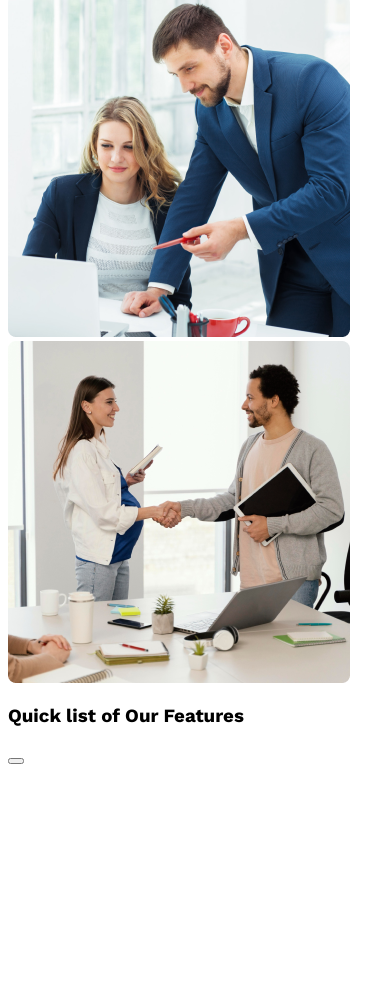
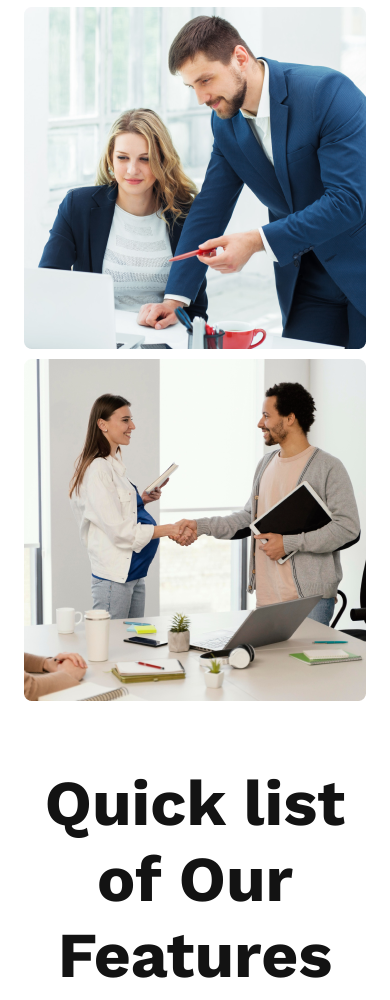
Before and after one commit to Imamasharmeen/G3-architects-webside, a plain HTML site: page index.html in a window 390 px wide. Shown: the part 1916-2916 px from the top of the page. Before the commit the page ends 2689 px from the top, so only its background shows below. Drawn offline with nearby package versions, Linux system fonts and the light colour scheme.

Commit message:
Added featured section and made responsive for small and medium devices

```diff
--- a/index.html
+++ b/index.html
@@ -20,7 +20,7 @@
 
         </nav>
         <div class="banner-content">
-            <h1 class="banner-title">Brand New <br>Group of Architects </h1>
+            <h1 class="banner-title ">Brand New <br>Group of Architects </h1>
             <p class="banner-description">There are many variations of passages of Lorem Ipsum available, but the majority have suffered alteration in some form, by injected humour, or randomised words which don't look even</p>
             <button class="button">Explore More</button>
         </div>
@@ -37,9 +37,9 @@
                 <img src="./images/team4.png">
             </div>
             <div class="feature-content">
-                <h3 class="feature-img">Quick list of Our Features</h3>
-                <p class="feature-img"></p>
-                <button></button>
+                <h3 class="feature-title">Quick list of Our Features</h3>
+                <p class="feature-description">There are many variations of passages of Lorem Ipsum available, but the majority have suffered alteration in some form, by injected humour, or randomised words which don't look even</p>
+                <button class="button">Explore More</button>
             </div>
         </section>
     </main>
--- a/style.css
+++ b/style.css
@@ -22,6 +22,8 @@
     background: rgb(255, 144, 14);
     border-style: none;
 }
+
+
 
 /*  End Shared style   */
 /*  Start banner style   */
@@ -58,14 +60,14 @@
     text-align: center;
 }
 
-.banner-title {
+.banner-title, .feature-title{
     color: rgb(19, 19, 19);
     font-size: 4rem;
     font-weight: 700;
     margin-bottom: 35px;
 }
 
-.banner-description {
+.banner-description, .feature-description {
     color: rgb(114, 114, 114);
     font-size: 1.3rem;
     font-weight: 400;
@@ -86,18 +88,64 @@
 
 /*  End banner style   */
 /*  Start banner style   */
+.feature{
+    max-width: 1400px;
+    margin: 0 auto;
+    display: flex;
+}
+.feature-img{
+    display: grid;
+    grid-template-columns: repeat(2, 1fr);
+    margin-right: 75px;
+    gap: 10px;
+}
+.feature-content{
+    display: flex;
+    flex-direction: column;
+    justify-content: center;
+    align-items: left;
+}
+
 
 
 /*   media query for small device */
 @media screen and (max-width: 576px) {
 
     .nav-link,
-    .nav-content {
+    .nav-content,
+    .feature {
         flex-direction: column;
     }
 
     .brand {
         font-size: 3rem;
     }
+    .feature-img{
+        grid-template-columns: repeat(1, 1fr);
+        margin: 0 auto;
+    }
+    .feature-content{
+        text-align: center;
+    }
+    .button{
+        margin: 0 auto;
+    }
+}
 
+
+/*   media query for medium device */
+@media screen and (min-width: 576px) and (max-width: 992px) {
+    .nav-content,
+    .nav-link {
+        justify-content: space-evenly;
+    }
+    .feature {
+        flex-direction: column;
+    }
+    .feature-content{
+        text-align: center;
+    }
+    .button{
+        margin: 0 auto;
+    }
 }
```
